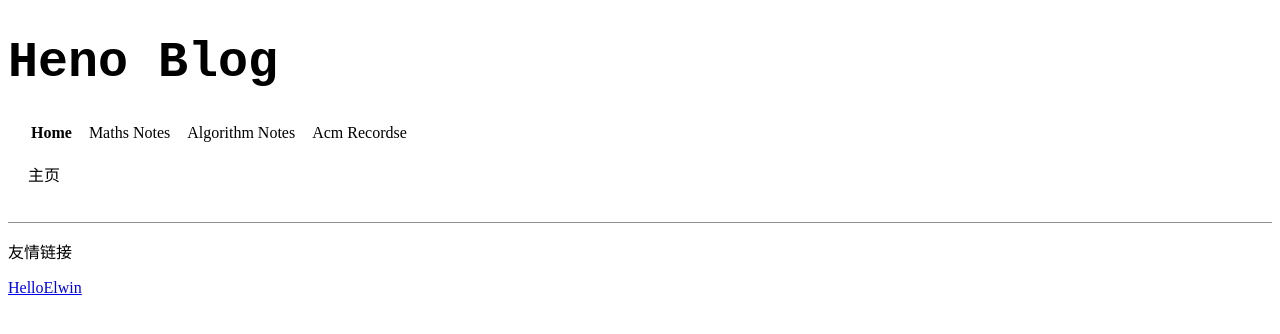
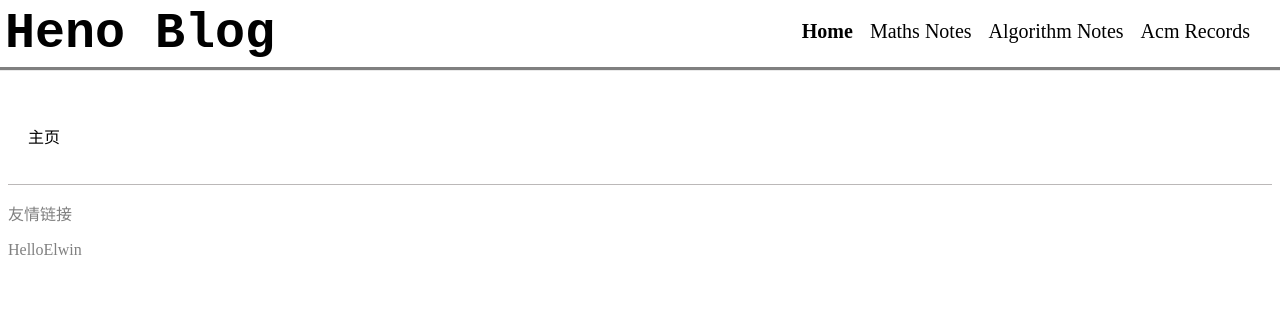
Before and after one commit to Henoru/henoru.github.io, a Jekyll site: the page built from index.markdown, in a window 1280 px wide. Shown: the top 334 px of the page. Built offline with Jekyll 4.4.1, drawn with Linux system fonts in a browser that asks for light colours.

Commit message:
headline update

```diff
--- a/_includes/guide.html
+++ b/_includes/guide.html
@@ -1,6 +1,6 @@
-<h1 style="font-size: 50px; width: fit-content;font-family: 'Courier New', Courier, monospace;">Heno Blog</h1>
 <nav>
-    <div id="guidetrans">
+  <h1 style="margin:5px 5px; font-size: 50px; width: fit-content;font-family: 'Courier New', Courier, monospace;display: inline-block;">Heno Blog</h1>
+  <div id="guidetrans" style="display: inline-block;">
     &nbsp;
     <div class="guidebuttom" id="Home">
       <a href="/" class="guideblock">Home</a>
@@ -15,7 +15,7 @@
     </div>
     &nbsp;
     <div class="guidebuttom" id="acm_records">
-        <a href="/acm_records" class="guideblock">Acm Recordse</a>
+      <a href="/acm_records" class="guideblock">Acm Records</a>
     </div>
   </div>
 </nav>
--- a/_layouts/default.html
+++ b/_layouts/default.html
@@ -13,7 +13,7 @@
 	</head>
 	<body vlink="black">
     {% include guide.html %}
-		<div class="container" style="margin-left: 20px;">
+		<div class="container" style="margin-left: 20px;padding-top: 100px;">
       {{ content }}
 		</div><!-- /.container -->
 		<footer>
--- a/css/main.css
+++ b/css/main.css
@@ -1,22 +1,33 @@
 nav
 {
+  position: fixed;
+  width: 100%;
   background-color:white;
   color: black;
-  left: 50px;
-  margin: 20px 10px;
+  margin: 0px 0px;
+  left: 0px;
+  top: 0px;
+  box-shadow: 0px 2px 1px 1px grey;
 }
 #guidetrans
 {
   text-align: left;
   height: fit-content;
+  position: absolute;
+  right: 0px;
+  width: fit-content;
+  padding-right: 0px;
 }
 .guidebuttom
 {
-  width: fit-content+100px;
+  width: calc(fit-content+100px);
+  display: inline-block;
   position: relative;
-  display: inline-block;
+  right: 30px;
+  top: 20px;
   color: black;
   margin-left: 5px;
+  font-size: 20px;
 }
 .guideblock:link
 {
@@ -29,6 +40,12 @@ nav
 }
 footer {
   float: bottom;
-  border-top: 1px solid #918f8f;
+  border-top: 1px solid #bbb8b8;
   margin-top: 36px;
+  color: grey;
 }
+#friend_chain_list a
+{
+  text-decoration:none;
+  color: grey;
+}
```
Lines whose indentation alone changed are shown as unchanged.
